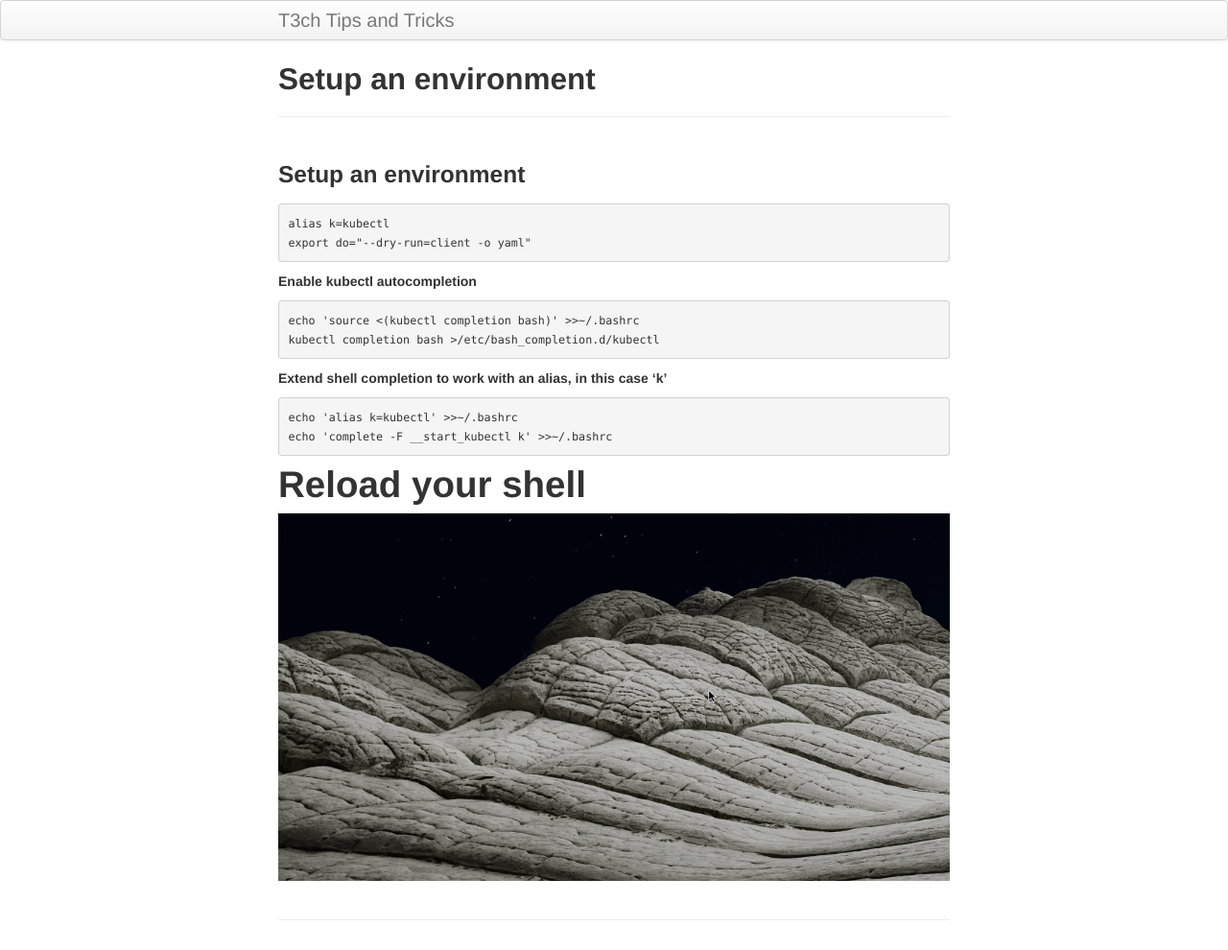
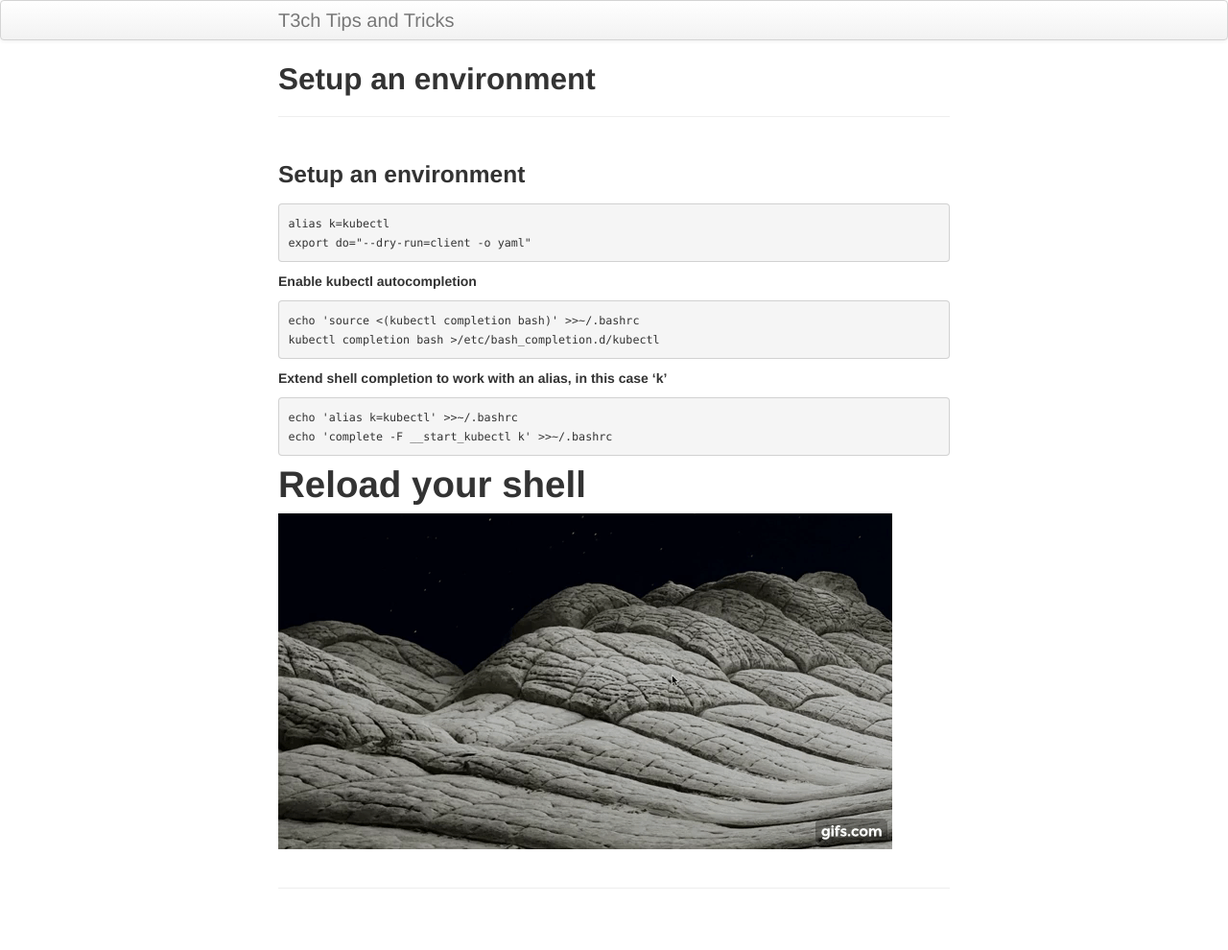
Before and after one commit to ewat3ch/ewat3ch.github.io, a Jekyll site: the page built from pages/Kubernetes-Tips-and-Tricks-2.md, in a window 1280 px wide. Shown: the whole page at 96% size. Built offline with Jekyll 4.4.1, drawn with Linux system fonts in a browser that asks for light colours; our own code applies the rules of GitHub Pages for plain Markdown files; after the commit the page ends 957 px from its top, so only the background shows below that.

Commit message:
change file name

````diff
--- a/pages/Kubernetes-Tips-and-Tricks-2.md
+++ b/pages/Kubernetes-Tips-and-Tricks-2.md
@@ -16,4 +16,4 @@ echo 'complete -F __start_kubectl k' >>~/.bashrc
 ```
 # Reload your shell
 
-[![](../images/test1.gif)](https://www.youtube.com/watch?v=HP5rTWWNpwY)
+[![](../images/gif.gif)](https://www.youtube.com/watch?v=HP5rTWWNpwY)
````
